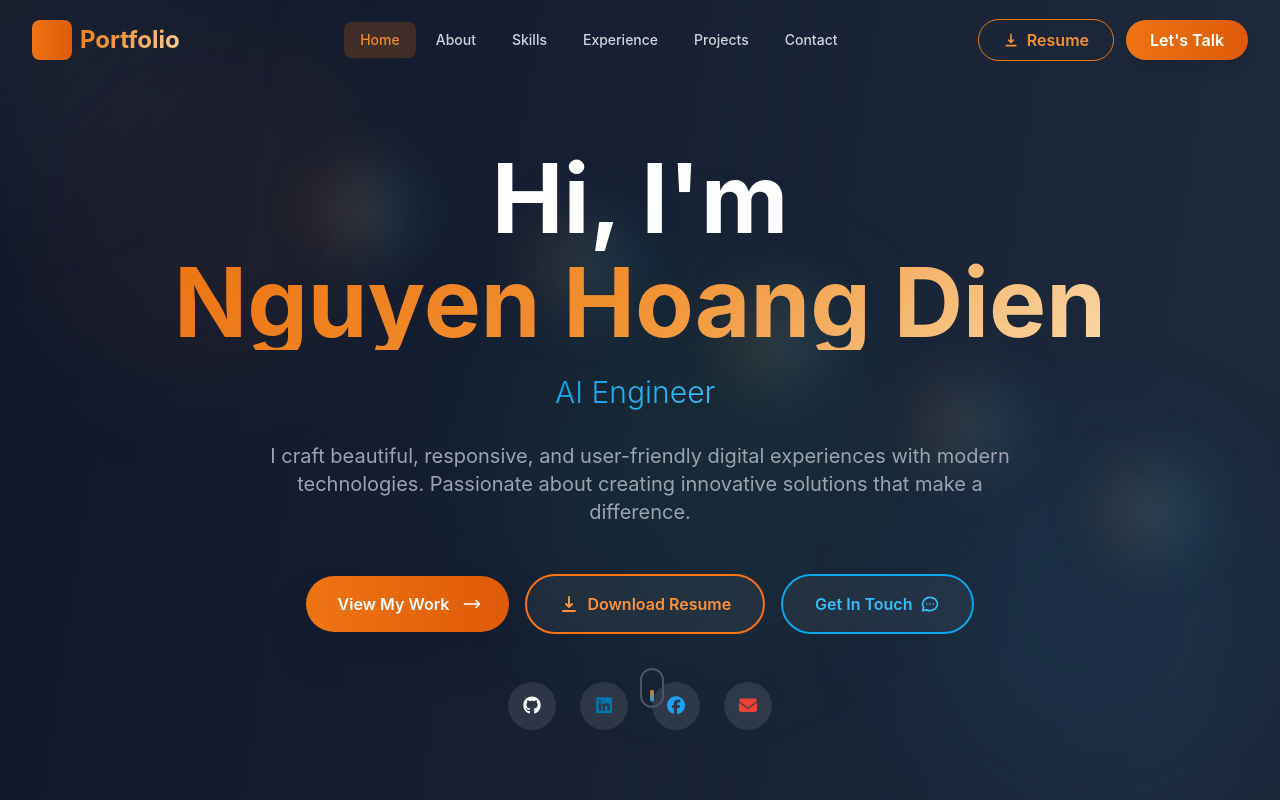
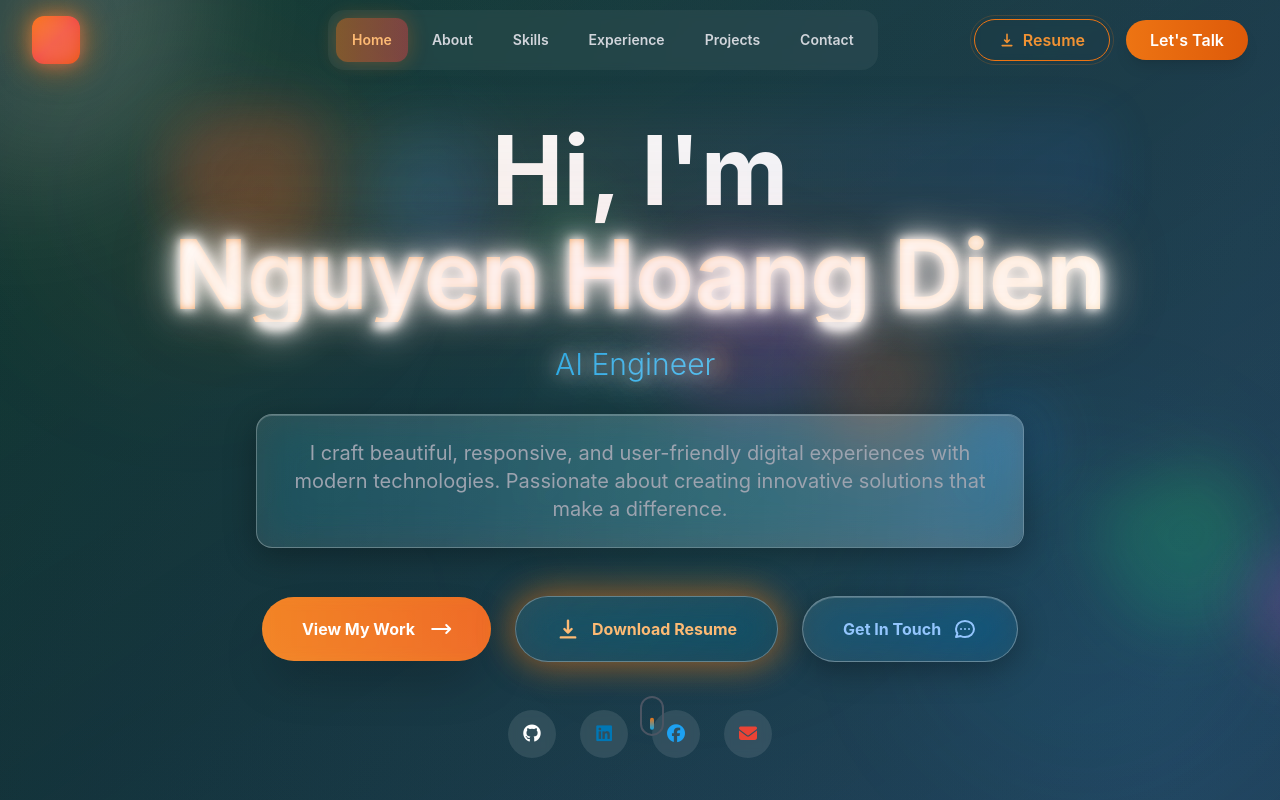
Before and after one commit to Hoang-Dien-IT/Web-profile, a React (Create React App) app in the folder frontend/: page / in a window 1280 px wide. Shown: the top 800 px of the page. Built offline with nearby package versions, Linux system fonts and the light colour scheme.

Commit message:
chinh giao diện đẹp hơn

```diff
--- a/frontend/src/components/Navbar/Navbar.tsx
+++ b/frontend/src/components/Navbar/Navbar.tsx
@@ -62,89 +62,115 @@ const Navbar: React.FC = () => {
 
   return (
     <motion.nav
-      initial={{ y: -100 }}
-      animate={{ y: 0 }}
-      transition={{ duration: 0.5 }}
-      className={`fixed top-0 left-0 right-0 z-50 transition-all duration-300 ${
+      initial={{ y: -100, opacity: 0 }}
+      animate={{ y: 0, opacity: 1 }}
+      transition={{ duration: 0.8, ease: "easeOut" }}
+      className={`fixed top-0 left-0 right-0 z-50 transition-all duration-500 ${
         scrolled
-          ? 'bg-black/80 backdrop-blur-md shadow-2xl border-b border-white/10'
+          ? 'bg-black/20 backdrop-blur-2xl shadow-2xl border-b border-white/10'
           : 'bg-transparent'
       }`}
     >
-      <div className="container mx-auto px-4 sm:px-6 lg:px-8">
+      {/* Premium floating background effect */}
+      <div className={`absolute inset-0 transition-all duration-500 ${
+        scrolled
+          ? 'bg-gradient-to-r from-black/40 via-gray-900/30 to-black/40 backdrop-blur-2xl'
+          : 'bg-transparent'
+      }`} />
+
+      <div className="container mx-auto px-4 sm:px-6 lg:px-8 relative z-10">
         <div className="flex items-center justify-between h-16 md:h-20">
-          {/* Logo */}
+          {/* Premium Logo */}
           <motion.div
-            whileHover={{ scale: 1.05 }}
+            whileHover={{ scale: 1.08, y: -2 }}
             whileTap={{ scale: 0.95 }}
+            className="relative group"
           >
             <button
               onClick={() => scrollToSection('#home')}
-              className="flex items-center space-x-2 text-2xl font-bold gradient-text cursor-pointer"
+              className="flex items-center space-x-3 text-2xl font-bold gradient-text cursor-pointer relative z-10"
             >
-              <div className="w-10 h-10 bg-gradient-to-r from-primary-500 to-primary-600 rounded-lg flex items-center justify-center">
-                <span className="text-white font-black">P</span>
+              <div className="w-12 h-12 bg-gradient-to-br from-orange-500 via-red-500 to-orange-600 rounded-xl flex items-center justify-center shadow-2xl relative mega-glow">
+                <span className="text-white font-black text-lg">P</span>
+                <span className="absolute inset-0 bg-gradient-to-br from-orange-400 to-red-400 rounded-xl blur opacity-50 group-hover:opacity-80 transition-opacity duration-300" />
               </div>
-              <span className="hidden sm:block">Portfolio</span>
+              <span className="hidden sm:block relative">
+                Portfolio
+                <span className="absolute -bottom-1 left-0 w-0 h-0.5 bg-gradient-to-r from-orange-500 to-red-500 group-hover:w-full transition-all duration-300" />
+              </span>
             </button>
           </motion.div>
 
-          {/* Desktop Menu */}
+          {/* Premium Desktop Menu */}
           <div className="hidden md:block">
-            <div className="ml-10 flex items-baseline space-x-1">
+            <div className={`ml-10 flex items-center space-x-2 p-2 rounded-2xl transition-all duration-500 ${
+              scrolled
+                ? 'glass-premium shadow-2xl'
+                : 'bg-white/5 backdrop-blur-sm'
+            }`}>
               {navItems.map((item, index) => (
                 <motion.div
                   key={item.name}
                   initial={{ opacity: 0, y: -20 }}
                   animate={{ opacity: 1, y: 0 }}
-                  transition={{ duration: 0.5, delay: index * 0.1 }}
+                  transition={{ duration: 0.6, delay: index * 0.1 }}
+                  whileHover={{ y: -2 }}
                 >
                   <button
                     onClick={() => scrollToSection(item.href)}
-                    className={`px-4 py-2 rounded-lg text-sm font-medium transition-all duration-300 relative group ${
+                    className={`px-4 py-3 rounded-xl text-sm font-semibold transition-all duration-300 relative group transform-3d ${
                       activeSection === item.href.replace('#', '')
-                        ? 'text-primary-400'
-                        : 'text-gray-300 hover:text-white'
+                        ? 'text-orange-300 bg-gradient-to-r from-orange-500/20 to-red-500/20'
+                        : 'text-gray-300 hover:text-white hover:bg-white/10'
                     }`}
                   >
-                    {item.name}
+                    <span className="relative z-10">{item.name}</span>
 
-                    {/* Active indicator */}
+                    {/* Premium Active indicator */}
                     {activeSection === item.href.replace('#', '') && (
                       <motion.div
                         layoutId="activeTab"
-                        className="absolute inset-0 bg-primary-500/20 rounded-lg"
+                        className="absolute inset-0 bg-gradient-to-r from-orange-500/30 to-red-500/30 rounded-xl mega-glow"
                         initial={false}
                         transition={{ type: "spring", bounce: 0.2, duration: 0.6 }}
                       />
                     )}
 
-                    {/* Hover effect */}
-                    <div className="absolute inset-0 bg-white/10 rounded-lg opacity-0 group-hover:opacity-100 transition-opacity duration-300" />
+                    {/* Hover glow effect */}
+                    <span className="absolute inset-0 bg-gradient-to-r from-orange-500/10 to-red-500/10 rounded-xl opacity-0 group-hover:opacity-100 transition-opacity duration-300" />
                   </button>
                 </motion.div>
               ))}
             </div>
           </div>
 
-          {/* CTA Buttons */}
-          <div className="hidden md:flex items-center space-x-3">
-            {/* Resume Button */}
+          {/* Ultra Premium CTA Buttons */}
+          <div className="hidden md:flex items-center space-x-4">
+            {/* Resume Button - enhanced with glow and accessibility */}
             <motion.div
-              whileHover={{ scale: 1.05 }}
-              whileTap={{ scale: 0.95 }}
+              whileHover={{ scale: 1.06 }}
+              whileTap={{ scale: 0.96 }}
+              className="relative"
             >
               <a
                 href="https://drive.google.com/file/d/1QoWI4A9RuRBHf9OoMxEXfgF4CxGki0Bm/view?usp=drive_link"
                 target="_blank"
                 rel="noopener noreferrer"
-                className="border border-primary-500 text-primary-400 px-6 py-2 rounded-full font-semibold hover:bg-primary-500 hover:text-white transition-all duration-300 flex items-center gap-2"
+                aria-label="Open resume in Google Drive (opens in a new tab)"
+                title="Download Resume"
+                className="inline-flex items-center px-6 py-2 rounded-full font-semibold transition-all duration-300 text-primary-400 border border-primary-500 bg-white/3 backdrop-blur-sm hover:text-white hover:from-primary-600 hover:to-primary-700"
               >
-                <svg className="w-4 h-4" fill="currentColor" viewBox="0 0 20 20">
-                  <path fillRule="evenodd" d="M3 17a1 1 0 011-1h12a1 1 0 110 2H4a1 1 0 01-1-1zm3.293-7.707a1 1 0 011.414 0L9 10.586V3a1 1 0 112 0v7.586l1.293-1.293a1 1 0 111.414 1.414l-3 3a1 1 0 01-1.414 0l-3-3a1 1 0 010-1.414z" clipRule="evenodd" />
-                </svg>
-                Resume
+                <span className="relative z-10 flex items-center gap-2">
+                  <svg className="w-4 h-4" fill="currentColor" viewBox="0 0 20 20" aria-hidden>
+                    <path fillRule="evenodd" d="M3 17a1 1 0 011-1h12a1 1 0 110 2H4a1 1 0 01-1-1zm3.293-7.707a1 1 0 011.414 0L9 10.586V3a1 1 0 112 0v7.586l1.293-1.293a1 1 0 111.414 1.414l-3 3a1 1 0 01-1.414 0l-3-3a1 1 0 010-1.414z" clipRule="evenodd" />
+                  </svg>
+                  Resume
+                </span>
+                {/* Glow */}
+                <span className="absolute inset-0 rounded-full blur-lg opacity-0 transition-opacity duration-300 bg-primary-500/30 group-hover:opacity-100" aria-hidden />
               </a>
+              {/* Subtle animated ring */}
+              <span className="absolute -inset-1 rounded-full border border-primary-500 opacity-20 animate-pulse-slow pointer-events-none" aria-hidden />
             </motion.div>
 
             {/* Contact Button */}
--- a/frontend/src/index.css
+++ b/frontend/src/index.css
@@ -105,14 +105,130 @@ code {
 
 /* Animated Gradient Background */
 .animated-gradient {
-  background: linear-gradient(-45deg, #ed7413, #f19233, #0ea5e9, #38bdf8);
+  background: linear-gradient(-45deg, #ed7413, #f19233, #0ea5e9, #38bdf8, #22c55e, #f97316);
   background-size: 400% 400%;
-  animation: gradient 6s ease infinite;
+  animation: gradient 8s ease infinite;
+}
+
+@keyframes gradient {
+  0% { background-position: 0% 50%; }
+  50% { background-position: 100% 50%; }
+  100% { background-position: 0% 50%; }
+}
+
+/* Premium Floating Animation */
+@keyframes float {
+  0%, 100% { transform: translateY(0px) rotate(0deg); }
+  33% { transform: translateY(-10px) rotate(1deg); }
+  66% { transform: translateY(-5px) rotate(-1deg); }
+}
+
+@keyframes floatSlow {
+  0%, 100% { transform: translateY(0px); }
+  50% { transform: translateY(-20px); }
+}
+
+@keyframes pulse-glow {
+  0%, 100% { box-shadow: 0 0 20px rgba(237, 116, 19, 0.3); }
+  50% { box-shadow: 0 0 40px rgba(237, 116, 19, 0.6), 0 0 60px rgba(237, 116, 19, 0.4); }
+}
+
+@keyframes shimmer {
+  0% { background-position: -200% 0; }
+  100% { background-position: 200% 0; }
+}
+
+@keyframes morphing {
+  0%, 100% { border-radius: 20px 60px 80px 40px; }
+  25% { border-radius: 60px 20px 40px 80px; }
+  50% { border-radius: 80px 40px 20px 60px; }
+  75% { border-radius: 40px 80px 60px 20px; }
 }
 
 /* Neon Glow Effect */
 .neon-glow {
   text-shadow: 0 0 10px currentColor, 0 0 20px currentColor, 0 0 40px currentColor;
+}
+
+.mega-glow {
+  animation: pulse-glow 3s ease-in-out infinite;
+}
+
+.floating {
+  animation: float 6s ease-in-out infinite;
+}
+
+.floating-slow {
+  animation: floatSlow 8s ease-in-out infinite;
+}
+
+.shimmer-effect {
+  background: linear-gradient(90deg, transparent, rgba(255,255,255,0.2), transparent);
+  background-size: 200% 100%;
+  animation: shimmer 3s infinite;
+}
+
+.morphing-border {
+  animation: morphing 10s ease-in-out infinite;
+}
+
+/* 3D Transform Effects */
+.transform-3d {
+  transform-style: preserve-3d;
+  perspective: 1000px;
+}
+
+.card-3d {
+  transition: all 0.6s cubic-bezier(0.23, 1, 0.320, 1);
+}
+
+.card-3d:hover {
+  transform: rotateY(10deg) rotateX(10deg) translateZ(20px);
+  box-shadow:
+    0 20px 40px rgba(0, 0, 0, 0.3),
+    0 0 50px rgba(237, 116, 19, 0.2);
+}
+
+/* Advanced Glassmorphism */
+.glass-premium {
+  background: linear-gradient(135deg, rgba(255, 255, 255, 0.1), rgba(255, 255, 255, 0.05));
+  backdrop-filter: blur(20px) saturate(180%);
+  border: 1px solid rgba(255, 255, 255, 0.3);
+  box-shadow:
+    0 8px 32px rgba(0, 0, 0, 0.3),
+    inset 0 1px 0 rgba(255, 255, 255, 0.2);
+}
+
+/* Ultra Premium Button */
+.btn-ultra {
+  position: relative;
+  background: linear-gradient(45deg, #ed7413, #f19233, #ed7413);
+  background-size: 300% 300%;
+  animation: gradient 3s ease infinite;
+  border: none;
+  overflow: hidden;
+}
+
+.btn-ultra::before {
+  content: '';
+  position: absolute;
+  top: 0;
+  left: -100%;
+  width: 100%;
+  height: 100%;
+  background: linear-gradient(90deg, transparent, rgba(255,255,255,0.3), transparent);
+  transition: left 0.5s;
+}
+
+.btn-ultra:hover::before {
+  left: 100%;
+}
+
+.btn-ultra:hover {
+  transform: translateY(-3px) scale(1.05);
+  box-shadow:
+    0 15px 35px rgba(237, 116, 19, 0.4),
+    0 5px 15px rgba(0, 0, 0, 0.3);
 }
 
 /* Custom Button Styles */
--- a/frontend/src/pages/Home/Home.tsx
+++ b/frontend/src/pages/Home/Home.tsx
@@ -66,39 +66,53 @@ const Home: React.FC = () => {
 
   return (
     <section className="min-h-screen relative flex items-center justify-center overflow-hidden pt-20">
-      {/* Animated background elements */}
+      {/* Ultra Premium Animated Background */}
       <div className="absolute inset-0 overflow-hidden">
-        {/* Floating orbs */}
-        {[...Array(5)].map((_, i) => (
+        {/* Dynamic Gradient Background */}
+        <div className="absolute inset-0 animated-gradient opacity-20" />
+
+        {/* Floating Geometric Shapes */}
+        {[...Array(8)].map((_, i) => (
           <motion.div
             key={i}
-            className="absolute w-20 h-20 bg-gradient-to-r from-primary-500/20 to-secondary-500/20 rounded-full blur-xl"
+            className={`absolute ${i % 2 === 0 ? 'floating' : 'floating-slow'} ${
+              i % 3 === 0 ? 'w-32 h-32' : i % 3 === 1 ? 'w-24 h-24' : 'w-16 h-16'
+            } ${
+              i % 4 === 0 ? 'bg-gradient-to-br from-orange-500/30 to-red-500/20' :
+              i % 4 === 1 ? 'bg-gradient-to-br from-blue-500/30 to-cyan-500/20' :
+              i % 4 === 2 ? 'bg-gradient-to-br from-green-500/30 to-emerald-500/20' :
+              'bg-gradient-to-br from-purple-500/30 to-pink-500/20'
+            } rounded-full blur-xl mega-glow morphing-border`}
+            style={{
+              left: `${10 + i * 12}%`,
+              top: `${20 + (i * 8) % 60}%`,
+            }}
             animate={{
-              x: [0, 100, 0],
-              y: [0, -100, 0],
-              scale: [1, 1.2, 1],
+              x: [0, 100, -50, 0],
+              y: [0, -80, 50, 0],
+              scale: [1, 1.3, 0.8, 1],
+              rotate: [0, 180, 360],
             }}
             transition={{
-              duration: 10 + i * 2,
+              duration: 15 + i * 3,
               repeat: Infinity,
               ease: "easeInOut",
-            }}
-            style={{
-              left: `${20 + i * 15}%`,
-              top: `${30 + i * 10}%`,
             }}
           />
         ))}
 
-        {/* Mouse follower effect */}
+        {/* Premium Mouse Follower */}
         <motion.div
-          className="absolute w-96 h-96 bg-gradient-radial from-primary-500/10 via-secondary-500/5 to-transparent rounded-full blur-3xl pointer-events-none"
+          className="absolute w-96 h-96 bg-gradient-radial from-orange-500/20 via-blue-500/10 to-transparent rounded-full blur-3xl pointer-events-none shimmer-effect"
           animate={{
             x: mousePosition.x - 192,
             y: mousePosition.y - 192,
           }}
-          transition={{ type: "spring", damping: 50, stiffness: 200 }}
+          transition={{ type: "spring", damping: 30, stiffness: 100 }}
         />
+
+        {/* Parallax Layers */}
+        <div className="absolute inset-0 bg-gradient-to-br from-transparent via-slate-900/20 to-transparent" />
       </div>
 
       <motion.div
@@ -107,111 +121,167 @@ const Home: React.FC = () => {
         animate={isLoaded ? "visible" : "hidden"}
         className="relative z-10 text-center px-4 sm:px-6 lg:px-8 max-w-6xl mx-auto"
       >
-        {/* Main heading with gradient text */}
-        <motion.div variants={itemVariants} className="mb-6">
+        {/* Ultra Premium Main Heading */}
+        <motion.div variants={itemVariants} className="mb-6 relative">
           <motion.h1
-            className="text-4xl sm:text-6xl lg:text-7xl xl:text-8xl font-bold mb-4"
-            initial={{ scale: 0.5, opacity: 0 }}
-            animate={{ scale: 1, opacity: 1 }}
-            transition={{ duration: 1 }}
+            className="text-4xl sm:text-6xl lg:text-7xl xl:text-8xl font-bold mb-4 relative z-10"
+            initial={{ scale: 0.5, opacity: 0, y: 100 }}
+            animate={{ scale: 1, opacity: 1, y: 0 }}
+            transition={{ duration: 1.2, ease: "easeOut" }}
           >
-            <span className="block text-white mb-2">Hi, I'm</span>
             <motion.span
-              className="block gradient-text"
+              className="block text-white mb-2 relative"
+              whileHover={{ scale: 1.05 }}
+            >
+              Hi, I'm
+              <span className="absolute -inset-2 bg-gradient-to-r from-orange-500/20 to-blue-500/20 blur-xl rounded-lg opacity-0 animate-pulse" />
+            </motion.span>
+            <motion.span
+              className="block gradient-text neon-glow relative transform-3d"
+              whileHover={{
+                scale: 1.02,
+                textShadow: "0 0 20px currentColor, 0 0 40px currentColor, 0 0 80px currentColor"
+              }}
             >
               Nguyen Hoang Dien
+              <span className="absolute inset-0 bg-gradient-to-r from-orange-500 via-red-500 to-orange-500 opacity-10 blur-2xl" />
             </motion.span>
           </motion.h1>
         </motion.div>
 
-        {/* Animated subtitle with typing effect */}
-        <motion.div variants={itemVariants} className="mb-8">
+        {/* Enhanced Typing Animation */}
+        <motion.div variants={itemVariants} className="mb-8 relative">
           <div className="text-xl sm:text-2xl lg:text-3xl text-gray-300 font-light">
-            <span className="gradient-text-secondary">
+            <motion.span
+              className="gradient-text-secondary neon-glow relative"
+              animate={{
+                textShadow: [
+                  "0 0 10px currentColor",
+                  "0 0 20px currentColor, 0 0 40px currentColor",
+                  "0 0 10px currentColor"
+                ]
+              }}
+              transition={{ duration: 3, repeat: Infinity }}
+            >
               {displayText}
-              <span className="animate-ping">|</span>
-            </span>
+              <motion.span
+                className="text-orange-400"
+                animate={{ opacity: [1, 0, 1] }}
+                transition={{ duration: 1, repeat: Infinity }}
+              >
+                |
+              </motion.span>
+            </motion.span>
           </div>
         </motion.div>
 
-        {/* Description */}
+        {/* Premium Description */}
         <motion.p
           variants={itemVariants}
-          className="text-lg sm:text-xl text-gray-400 max-w-3xl mx-auto mb-12 leading-relaxed"
+          className="text-lg sm:text-xl text-gray-400 max-w-3xl mx-auto mb-12 leading-relaxed relative glass-premium p-6 rounded-2xl"
+          whileHover={{ scale: 1.02, y: -5 }}
         >
+          <span className="relative z-10">
             I craft beautiful, responsive, and user-friendly digital experiences
             with modern technologies. Passionate about creating innovative solutions
             that make a difference.
+          </span>
+          <span className="absolute inset-0 bg-gradient-to-r from-orange-500/10 via-blue-500/10 to-green-500/10 rounded-2xl shimmer-effect" />
         </motion.p>
 
-        {/* CTA Buttons */}
+        {/* Ultra Premium CTA Buttons */}
         <motion.div
           variants={itemVariants}
-          className="flex flex-col sm:flex-row gap-4 justify-center items-center"
+          className="flex flex-col sm:flex-row gap-6 justify-center items-center"
         >
           <motion.div
-            whileHover={{ scale: 1.05 }}
+            whileHover={{ scale: 1.08, y: -8 }}
             whileTap={{ scale: 0.95 }}
+            className="relative group"
           >
             <button
               onClick={() => {
                 const element = document.getElementById('projects');
                 element?.scrollIntoView({ behavior: 'smooth' });
               }}
-              className="inline-flex items-center px-8 py-4 bg-gradient-to-r from-primary-500 to-primary-600 text-white font-semibold rounded-full shadow-2xl transition-all duration-300 group"
+              className="btn-ultra relative inline-flex items-center px-10 py-5 text-white font-bold rounded-full shadow-2xl transition-all duration-500 group overflow-hidden transform-3d"
             >
+              <span className="relative z-10 flex items-center">
                 View My Work
                 <motion.svg
-                className="ml-2 w-5 h-5"
+                  className="ml-3 w-6 h-6"
                   fill="none"
                   stroke="currentColor"
                   viewBox="0 0 24 24"
-                animate={{ x: [0, 5, 0] }}
-                transition={{ duration: 2, repeat: Infinity }}
+                  animate={{ x: [0, 8, 0] }}
+                  transition={{ duration: 2.5, repeat: Infinity }}
                 >
                   <path strokeLinecap="round" strokeLinejoin="round" strokeWidth={2} d="M17 8l4 4m0 0l-4 4m4-4H3" />
                 </motion.svg>
+              </span>
+              <span className="absolute inset-0 bg-gradient-to-r from-orange-600 via-red-500 to-orange-600 opacity-0 group-hover:opacity-100 transition-opacity duration-300" />
+              <span className="absolute -inset-1 bg-gradient-to-r from-orange-500 to-red-500 blur opacity-30 group-hover:opacity-60 transition-opacity duration-300" />
             </button>
           </motion.div>
 
           <motion.div
-            whileHover={{ scale: 1.05 }}
-            whileTap={{ scale: 0.95 }}
+            whileHover={{ scale: 1.06, y: -6 }}
+            whileTap={{ scale: 0.96 }}
+            className="relative group"
           >
             <a
               href="https://drive.google.com/file/d/1QoWI4A9RuRBHf9OoMxEXfgF4CxGki0Bm/view?usp=drive_link"
               target="_blank"
               rel="noopener noreferrer"
-              className="inline-flex items-center px-8 py-4 border-2 border-orange-500 text-orange-400 font-semibold rounded-full hover:bg-orange-500 hover:text-white transition-all duration-300 backdrop-blur-sm bg-white/5"
+              aria-label="Open resume in Google Drive (opens in a new tab)"
+              title="Download Resume"
+              className="glass-premium relative inline-flex items-center px-10 py-5 border-2 border-orange-400 text-orange-300 font-bold rounded-full transition-all duration-500 group mega-glow overflow-hidden"
             >
-              <svg className="mr-2 w-5 h-5" fill="currentColor" viewBox="0 0 20 20">
+              <span className="relative z-10 flex items-center">
+                <motion.svg
+                  className="mr-3 w-6 h-6"
+                  fill="currentColor"
+                  viewBox="0 0 20 20"
+                  aria-hidden
+                  whileHover={{ y: [0, -3, 0] }}
+                  transition={{ duration: 0.6 }}
+                >
                   <path fillRule="evenodd" d="M3 17a1 1 0 011-1h12a1 1 0 110 2H4a1 1 0 01-1-1zm3.293-7.707a1 1 0 011.414 0L9 10.586V3a1 1 0 112 0v7.586l1.293-1.293a1 1 0 111.414 1.414l-3 3a1 1 0 01-1.414 0l-3-3a1 1 0 010-1.414z" clipRule="evenodd" />
-              </svg>
+                </motion.svg>
                 Download Resume
+              </span>
+              <span className="absolute inset-0 bg-gradient-to-r from-orange-500/20 to-red-500/20 opacity-0 group-hover:opacity-100 transition-opacity duration-300 rounded-full" />
+              <span className="absolute -inset-2 border border-orange-400/30 rounded-full animate-ping" />
+              <span className="absolute -inset-1 bg-gradient-to-r from-orange-500/20 to-red-500/20 blur rounded-full opacity-0 group-hover:opacity-50 transition-opacity duration-300" />
             </a>
           </motion.div>
 
           <motion.div
-            whileHover={{ scale: 1.05 }}
-            whileTap={{ scale: 0.95 }}
+            whileHover={{ scale: 1.06, y: -6 }}
+            whileTap={{ scale: 0.96 }}
+            className="relative group"
           >
             <button
               onClick={() => {
                 const element = document.getElementById('contact');
                 element?.scrollIntoView({ behavior: 'smooth' });
               }}
-              className="inline-flex items-center px-8 py-4 border-2 border-secondary-500 text-secondary-400 font-semibold rounded-full hover:border-secondary-400 hover:text-secondary-300 transition-all duration-300 backdrop-blur-sm bg-white/5"
+              className="glass-premium relative inline-flex items-center px-10 py-5 border-2 border-blue-400 text-blue-300 font-bold rounded-full transition-all duration-500 group overflow-hidden"
             >
+              <span className="relative z-10 flex items-center">
                 Get In Touch
                 <motion.svg
-                className="ml-2 w-5 h-5"
+                  className="ml-3 w-6 h-6"
                   fill="none"
                   stroke="currentColor"
                   viewBox="0 0 24 24"
-                whileHover={{ rotate: 15 }}
+                  whileHover={{ rotate: 15, scale: 1.1 }}
                 >
                   <path strokeLinecap="round" strokeLinejoin="round" strokeWidth={2} d="M8 12h.01M12 12h.01M16 12h.01M21 12c0 4.418-4.03 8-9 8a9.863 9.863 0 01-4.255-.949L3 20l1.395-3.72C3.512 15.042 3 13.574 3 12c0-4.418 4.03-8 9-8s9 3.582 9 8z" />
                 </motion.svg>
+              </span>
+              <span className="absolute inset-0 bg-gradient-to-r from-blue-500/20 to-cyan-500/20 opacity-0 group-hover:opacity-100 transition-opacity duration-300 rounded-full" />
+              <span className="absolute -inset-1 bg-gradient-to-r from-blue-500/20 to-cyan-500/20 blur rounded-full opacity-0 group-hover:opacity-50 transition-opacity duration-300" />
             </button>
           </motion.div>
         </motion.div>
```
Lines whose indentation alone changed are shown as unchanged.
